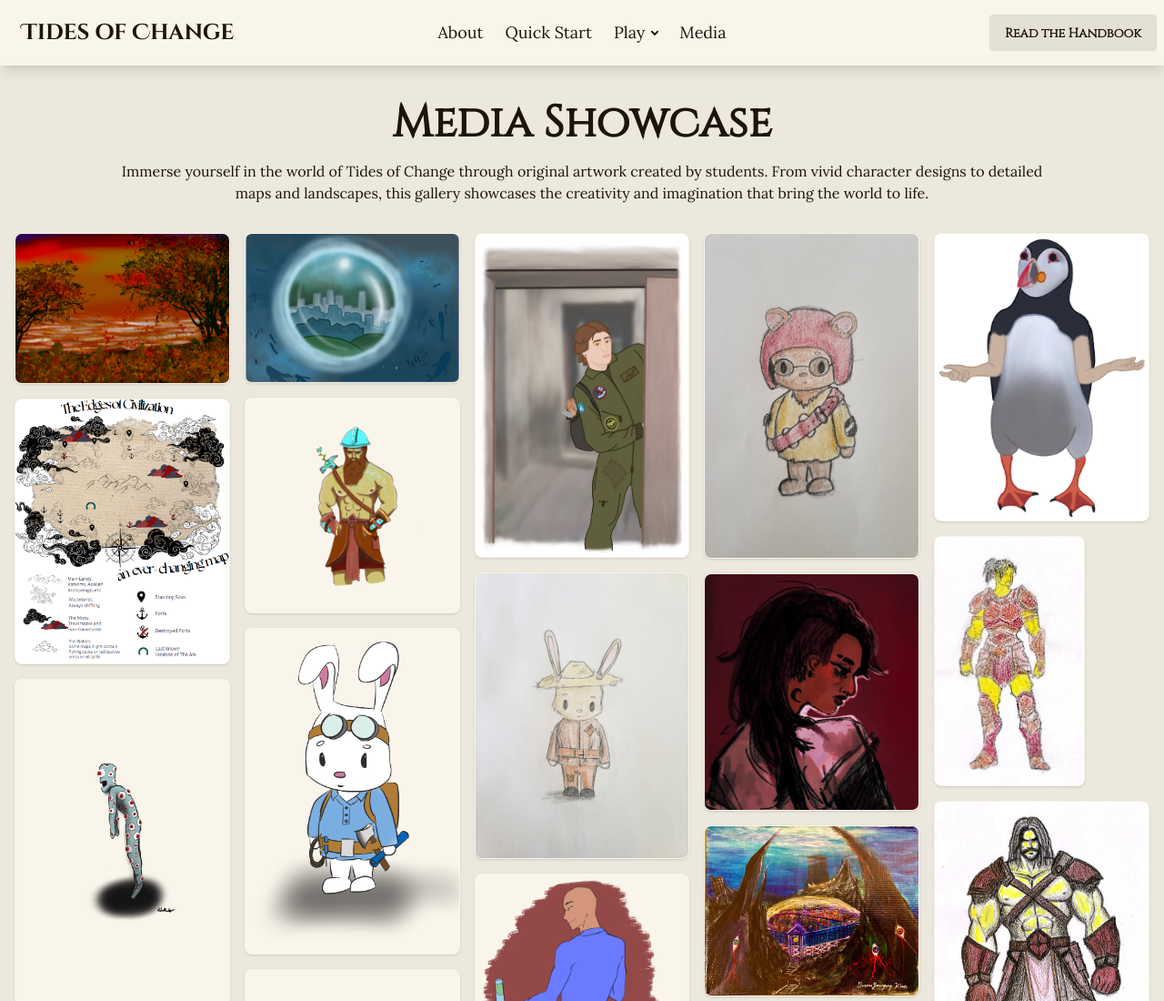
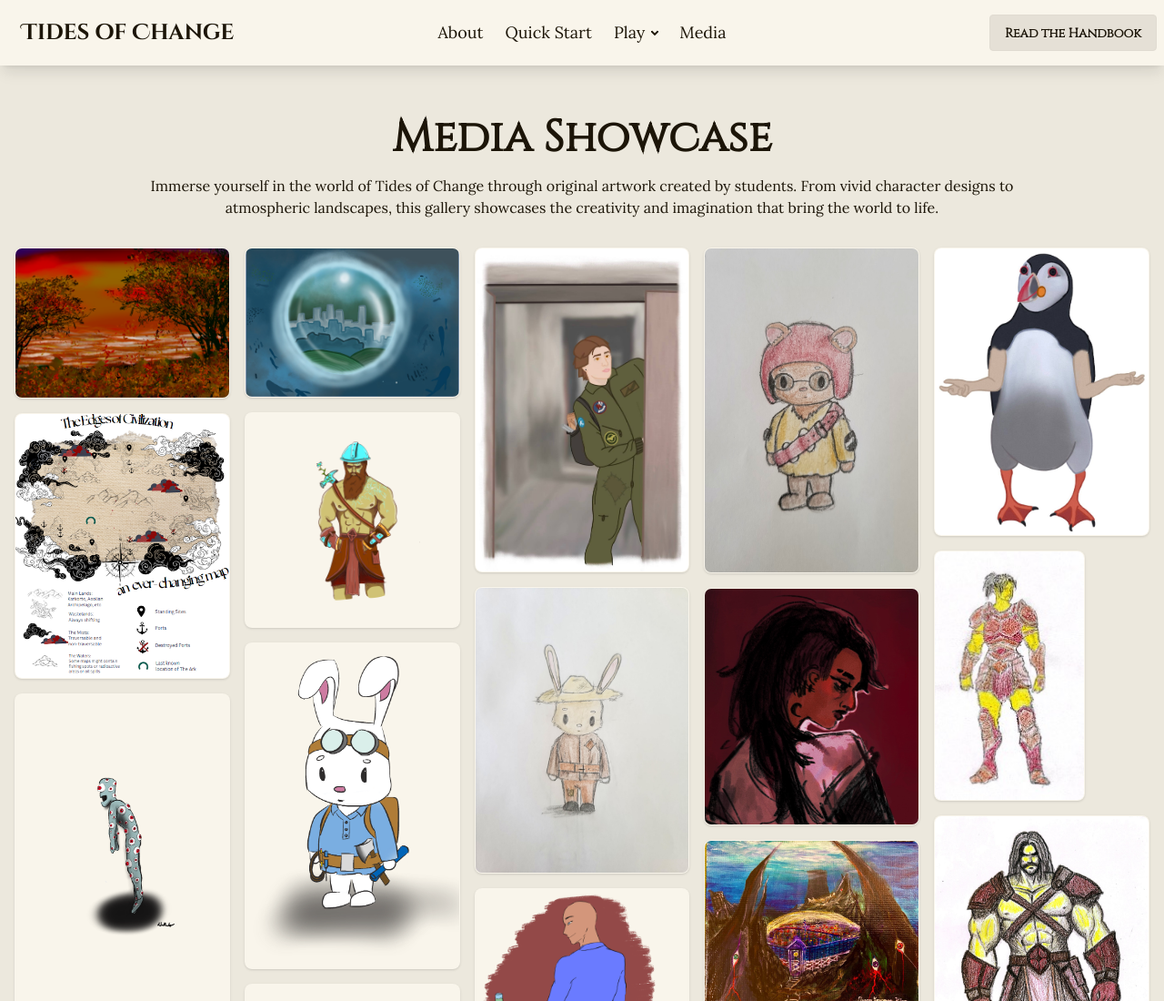
Before and after one commit to TidesOfChange/home, an Astro site: page /home/media in a window 1280 px wide. Shown: the top 1100 px of the page at 91% size. Built offline with nearby package versions, Linux system fonts and the light colour scheme; Astro itself is replaced by a stand-in of ours.

Commit message:
Revise media copy and formatting

```diff
--- a/src/pages/media.astro
+++ b/src/pages/media.astro
@@ -6,9 +6,13 @@ const images = await Astro.glob('../images/gallery/*');
 
 <BaseLayout>
   <section class="min-h-screen flex flex-col items-center bg-base-200">
-    <h1 class="text-3xl lg:text-5xl font-bold mt-10 px-4 text-center">Media Showcase</h1>
-    <p class="max-w-5xl text-center mt-4">
-      Immerse yourself in the world of Tides of Change through original artwork created by students. From vivid character designs to detailed maps and landscapes, this gallery showcases the creativity and imagination that bring the world to life.
+    <div class="hero bg-base-200">
+      <div class="hero-content flex-col">
+        <h1 class="text-3xl lg:text-5xl font-bold mt-10 px-4 text-center">Media Showcase</h1>
+      </div>
+    </div>
+    <p class="max-w-5xl text-center px-4">
+      Immerse yourself in the world of Tides of Change through original artwork created by students. From vivid character designs to atmospheric landscapes, this gallery showcases the creativity and imagination that bring the world to life.
     </p>
     <div class="container my-8 px-4 sm:columns-2 md:columns-3 lg:columns-4 xl:columns-5">
       {
```
